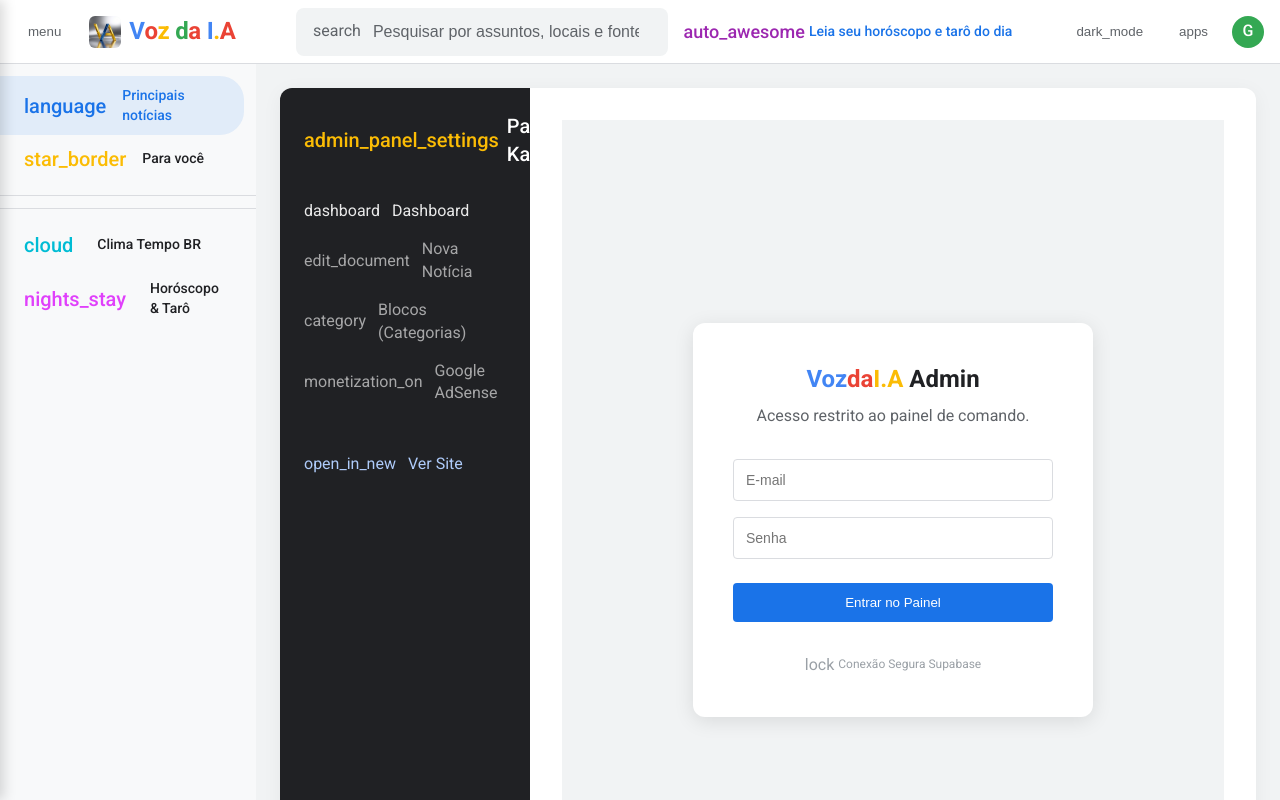
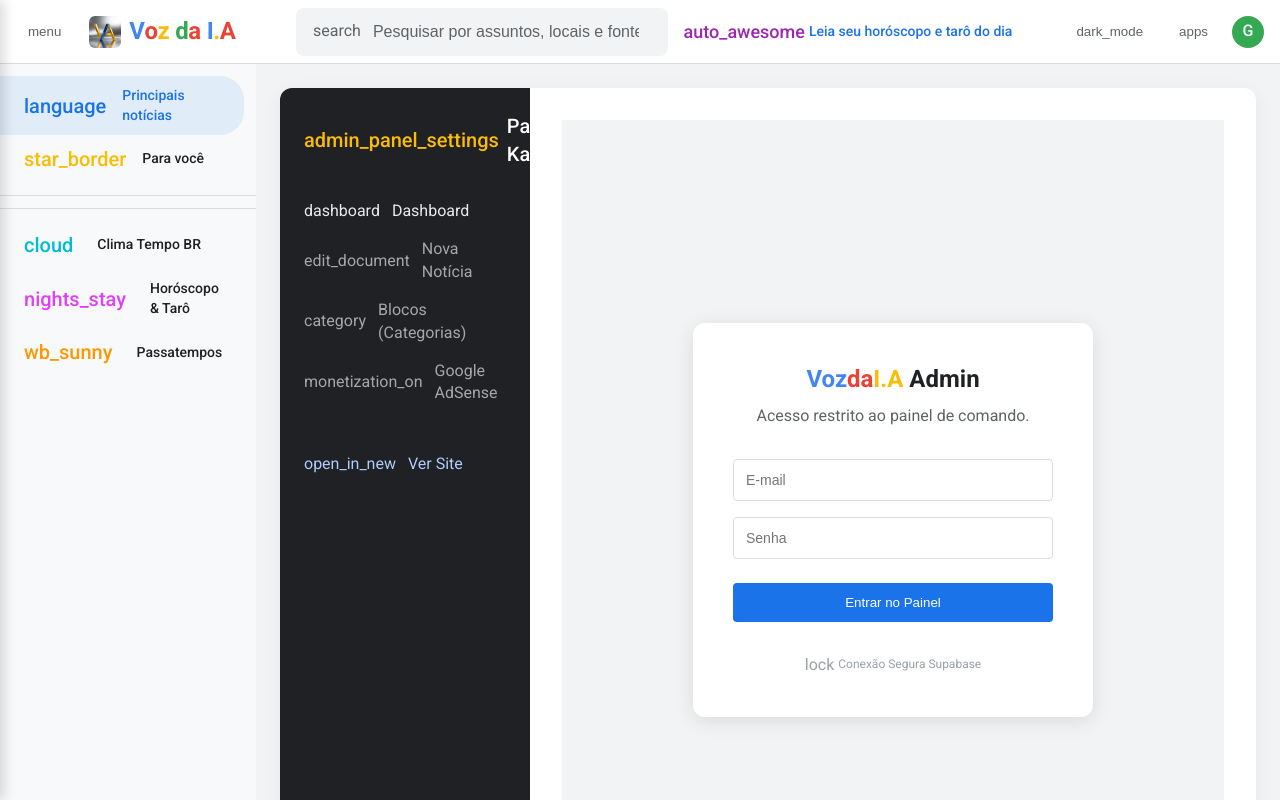
Before and after one commit to GustavoGenov/vozdaia, a Next.js app: page /admin/login in a window 1280 px wide. Shown: the top 800 px of the page. Built offline with nearby package versions, Linux system fonts and the light colour scheme; no server answers; the database is empty; a web font is replaced by a local one.

Commit message:
feat: add passatempos virtual category to sidebar

```diff
--- a/src/app/components/GamesBlock.jsx
+++ b/src/app/components/GamesBlock.jsx
@@ -6,7 +6,7 @@ export default function GamesBlock() {
   const [activeTab, setActiveTab] = useState('sudoku');
 
   return (
-    <div style={{ marginTop: '40px', border: '1px solid var(--gn-border)', borderRadius: '12px', background: 'var(--gn-surface)', overflow: 'hidden' }}>
+    <div id="passatempos" style={{ marginTop: '40px', border: '1px solid var(--gn-border)', borderRadius: '12px', background: 'var(--gn-surface)', overflow: 'hidden' }}>
       <div style={{ padding: '16px 20px', borderBottom: '1px solid var(--gn-border)', display: 'flex', gap: '16px', background: 'var(--gn-search-bg)', flexWrap: 'wrap' }}>
         <h3 className="google-sans" style={{ fontSize: '18px', color: 'var(--gn-text)', display: 'flex', alignItems: 'center', gap: '8px', marginRight: 'auto' }}>
           <span className="material-icons-extended" style={{ color: '#EA4335' }}>extension</span>
--- a/src/app/components/Sidebar.jsx
+++ b/src/app/components/Sidebar.jsx
@@ -17,8 +17,10 @@ export default function Sidebar({ categories }) {
       <div className="sidebar-divider"></div>
       {categories?.map((cat) => {
         const iconName = CATEGORY_ICONS[cat.slug] || 'category';
+        const targetHref = cat.slug === 'horoscopo' ? '/horoscopo' : cat.slug === 'clima' ? '/clima' : cat.slug === 'passatempos' ? '/#passatempos' : `/categoria/${cat.slug}`;
+
         return (
-          <Link key={cat.id} href={cat.slug === 'horoscopo' ? '/horoscopo' : cat.slug === 'clima' ? '/clima' : `/categoria/${cat.slug}`} className="nav-item">
+          <Link key={cat.id} href={targetHref} className="nav-item">
             <span className="material-icons-extended" style={{ color: cat.color_code || '#1a73e8', marginRight: '8px', fontSize: '20px' }}>
               {iconName}
             </span>
--- a/src/app/constants.js
+++ b/src/app/constants.js
@@ -15,4 +15,5 @@ export const CATEGORY_ICONS = {
   'militar-e-governo': 'military_tech',
   horoscopo: 'nights_stay',
   clima: 'cloud',
+  passatempos: 'wb_sunny',
 };
--- a/src/app/layout.js
+++ b/src/app/layout.js
@@ -48,6 +48,16 @@ export default async function RootLayout({ children }) {
       name: 'Clima Tempo BR',
       slug: 'clima',
       color_code: '#00bcd4',
+      views: 0
+    });
+  }
+
+  if (!processedCategories.some(cat => cat.slug === 'passatempos')) {
+    processedCategories.push({
+      id: 'passatempos-virtual-id',
+      name: 'Passatempos',
+      slug: 'passatempos',
+      color_code: '#FF9800',
       views: 0
     });
   }
```
